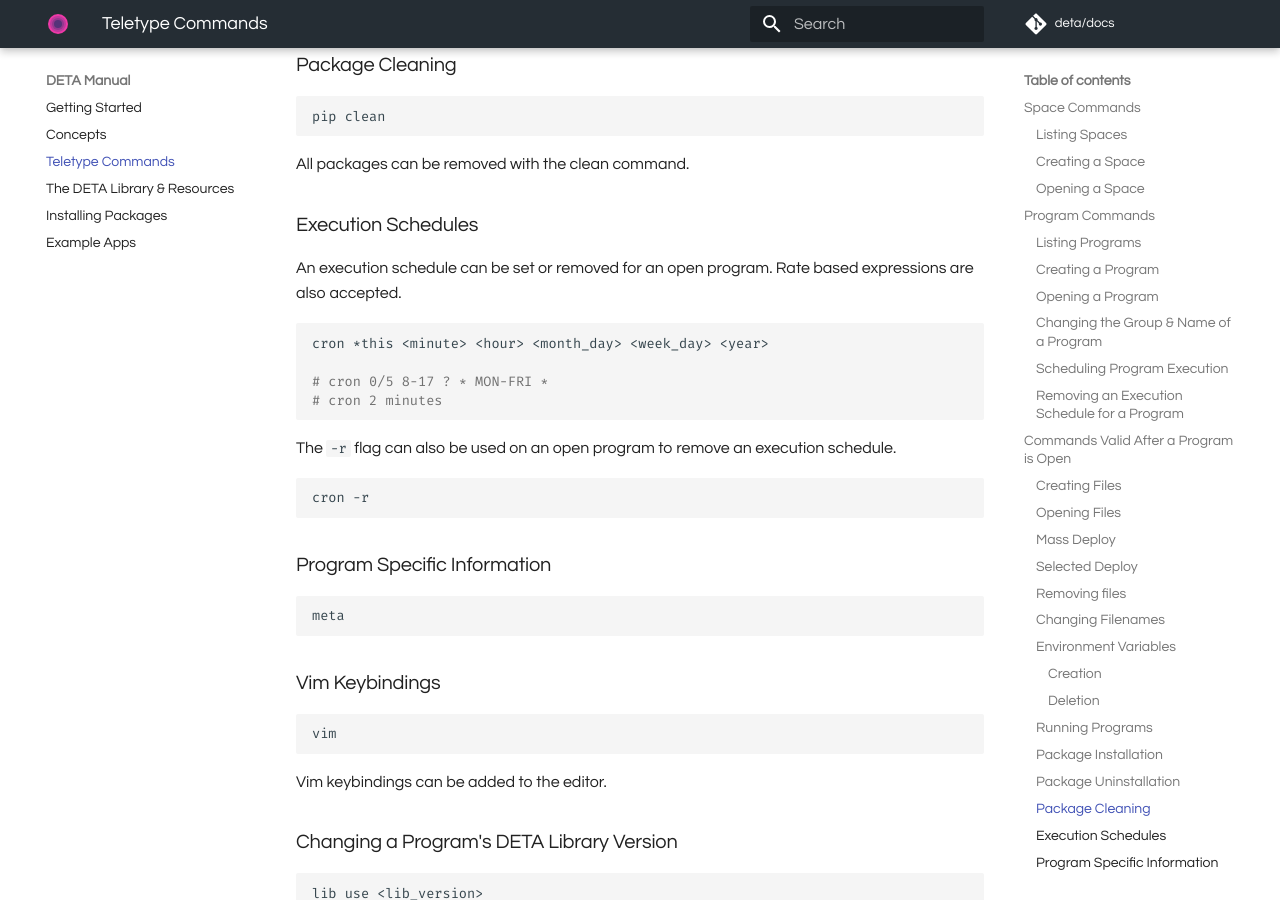
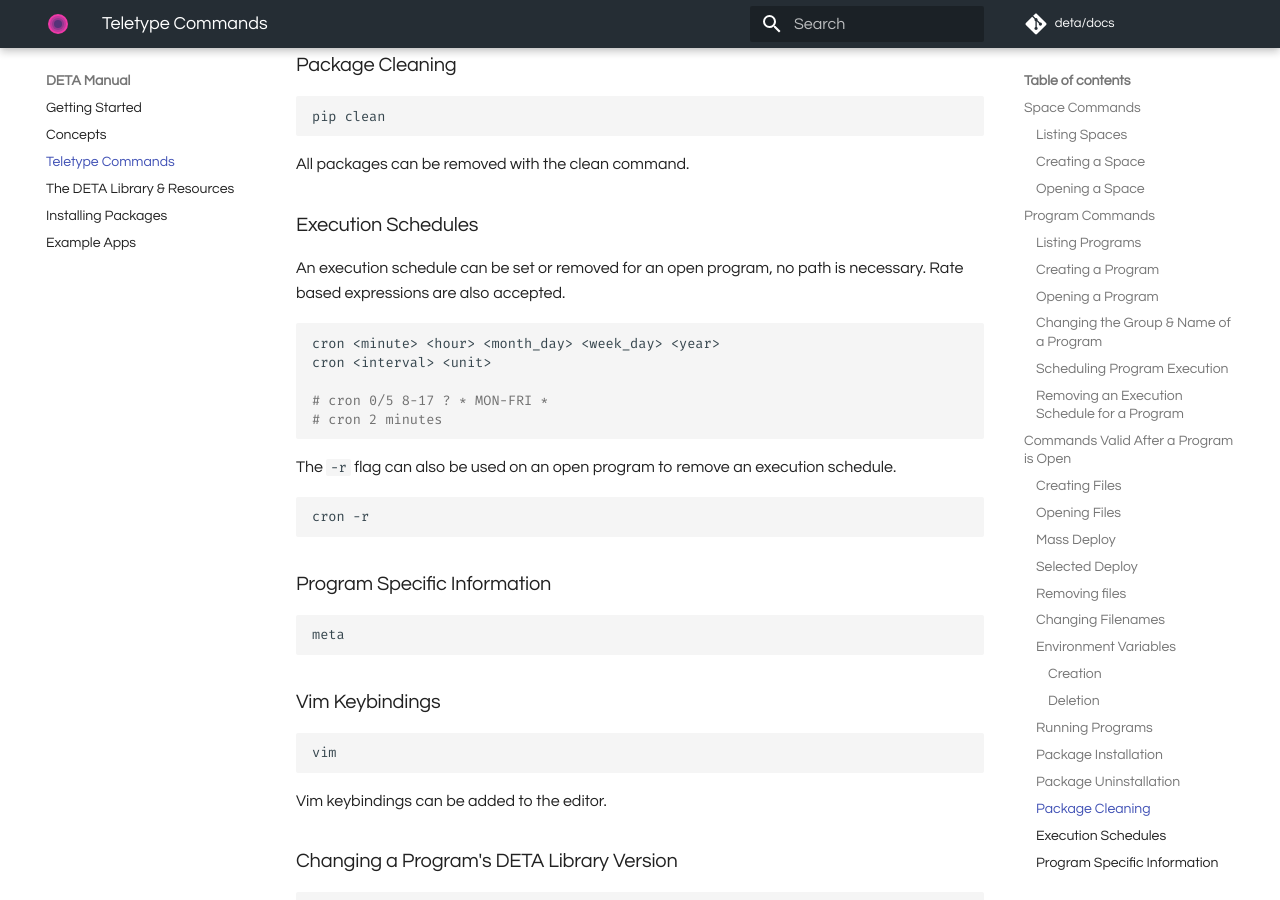
Before and after one commit to fmquaglia/manual, an MkDocs documentation site: the page built from docs/teletype.md, in a window 1280 px wide and 900 px high, scrolled down 4902 px. Built offline with MkDocs 1.6.1 and Material for MkDocs 9.7.7, drawn with Linux system fonts in a browser that asks for light colours; comment, search, counter and statistics services are not loaded.

Commit message:
#2 Remove this

````diff
--- a/docs/teletype.md
+++ b/docs/teletype.md
@@ -239,10 +239,11 @@ All packages can be removed with the clean command.
 
 ### Execution Schedules
 
-An execution schedule can be set or removed for an open program. Rate based expressions are also accepted.
+An execution schedule can be set or removed for an open program, no path is necessary. Rate based expressions are also accepted.
 
 ```shell
-cron *this <minute> <hour> <month_day> <week_day> <year>
+cron <minute> <hour> <month_day> <week_day> <year>
+cron <interval> <unit>
 
 # cron 0/5 8-17 ? * MON-FRI *
 # cron 2 minutes
````
